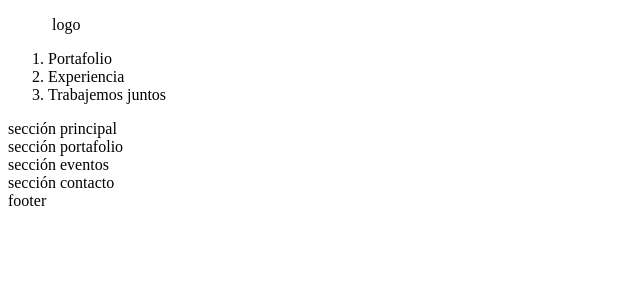
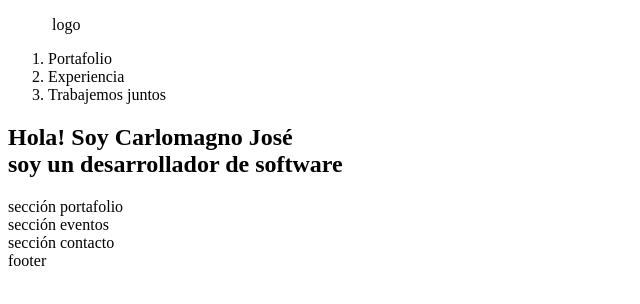
Before and after one commit to Carlom4gn0/Introduccion_HTML, a plain HTML site: page Portafolio01.html in a window 1280 px wide. Shown: the whole page, without its empty margins (0-640 px from the left). Drawn offline with Linux system fonts and the light colour scheme.

Commit message:
cambios antes de subirlo a git

```diff
--- a/Portafolio01.html
+++ b/Portafolio01.html
@@ -1,7 +1,7 @@
 <!DOCTYPE html>
 <html>
   <head>
-    <title>Leonidas Esteban</title>
+    <title>Carlomagno José</title>
   </head>
   <body>
     <header>
@@ -24,7 +24,9 @@
         </nav>
       </div>
     </header>
-    <section>sección principal</section>
+    <section>
+      <h1>Hola! Soy <strong>Carlomagno José</strong> <br> soy un <strong>desarrollador</strong> de software</h1>
+    </section>
     <section>sección portafolio</section>
     <section>sección eventos</section>
     <section>sección contacto</section>
```
Also changed, not shown: 1 other file.
